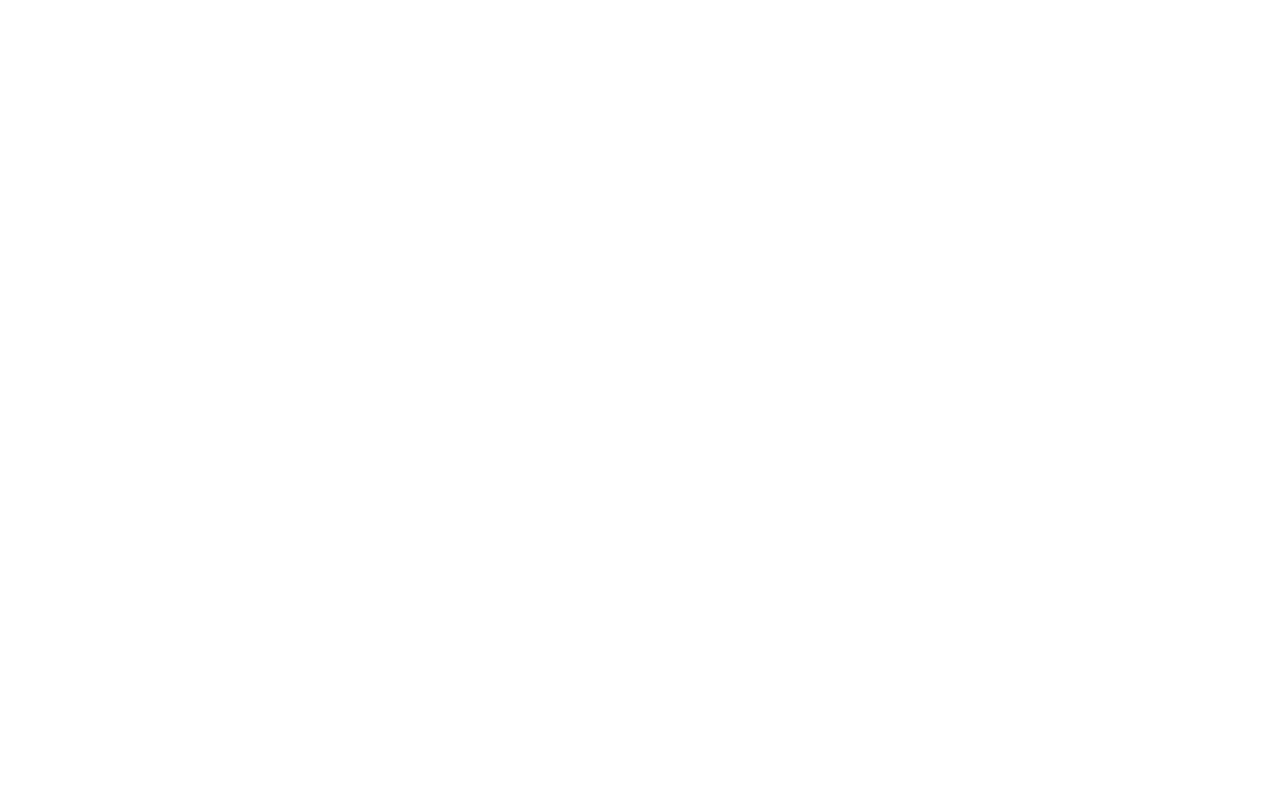
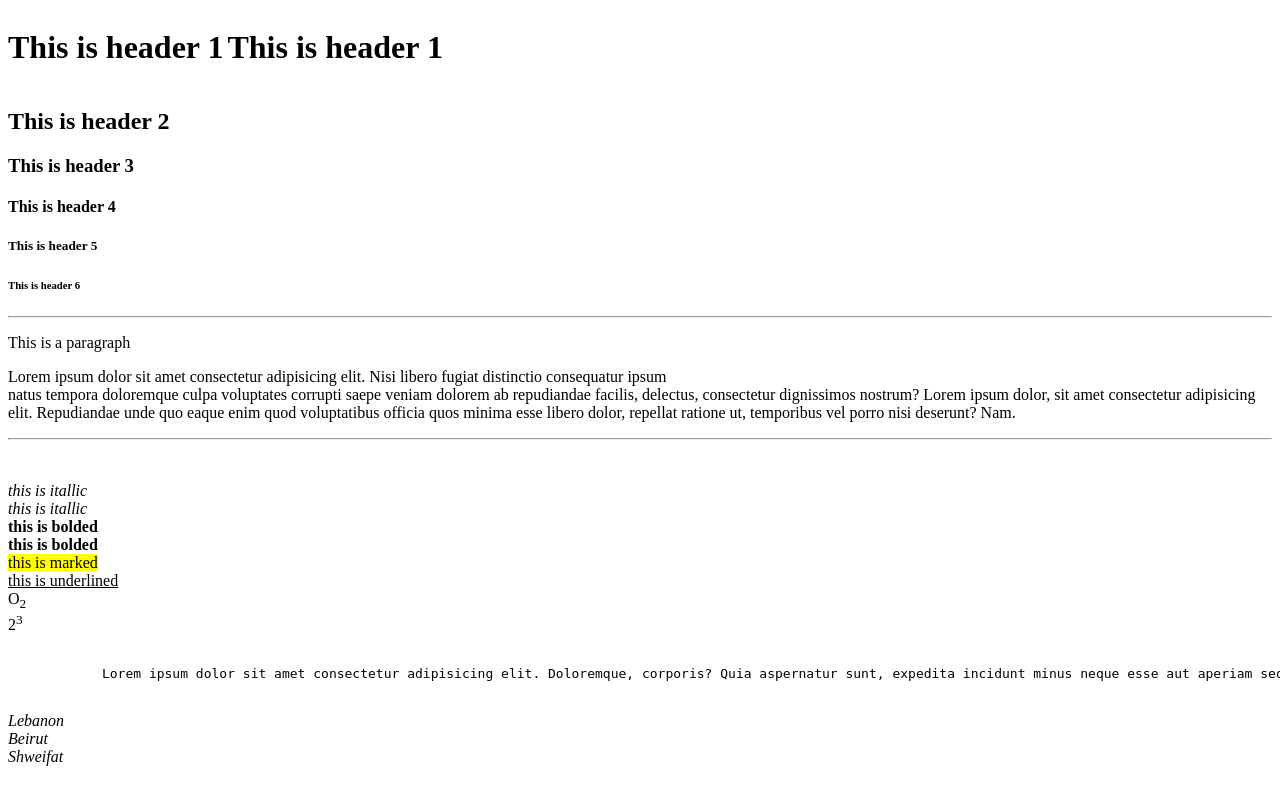
Before and after one commit to alidaher9197/homework2, a PHP site: page / in a window 1280 px wide; the page is wider, and only the part inside the window is pictured. Before the commit the part shown is empty. Run offline with PHP 8.4, Linux system fonts and the light colour scheme.

Commit message:
write examples of html tags

```diff
--- a/index.php
+++ b/index.php
@@ -4,10 +4,53 @@
     <meta charset="UTF-8"><!--this mean i am using most used letters -->
     <meta name="viewport" content="width=device-width, initial-scale=1.0">
     <title>Home Work 2</title>
-    <link rel="icon" type="html_icon.png" href="assets/emoji.png" class="title-logo">
+
+    <link rel="icon" type="html_icon.png" href="assets/emoji.png" class="title-logo"><!--this image is in the title-->
 
 </head>
 <body>
+    <h1 style="display: inline-block;">This is header 1</h1>
+    <h1 style="display: inline-block;">This is header 1</h1>
+    <h2>This is header 2</h2>
+    <h3>This is header 3</h3>
+    <h4>This is header 4</h4>
+    <h5>This is header 5</h5>
+    <h6>This is header 6</h6>
+    <hr><!--horizontal line-->
+    <p>
+        This is a paragraph
+    </p><!--this is paragraph-->
+    <p>Lorem ipsum dolor sit amet consectetur adipisicing elit. Nisi libero fugiat distinctio consequatur ipsum
+        <br> natus tempora doloremque culpa voluptates corrupti saepe veniam dolorem ab repudiandae facilis, delectus, consectetur dignissimos nostrum? Lorem ipsum dolor, sit amet consectetur adipisicing elit. Repudiandae unde quo eaque enim quod voluptatibus officia quos minima esse libero dolor, repellat ratione ut, temporibus vel porro nisi deserunt? Nam.</p>
+    <hr>
+    <br><!-- new line-->
+    <p>
+        <em>this is itallic</em>
+        <br>
+        <i>this is itallic</i>
+        <br>
+        <b>this is bolded</b>
+        <br>
+        <strong>this is bolded</strong>
+        <br>
+        <mark>this is marked</mark>
+        <br>
+        <u>this is underlined</u>
+        <br>
+        O<sub>2</sub>
+        <br>
+        2<sup>3</sup>
 
+        <pre>
+
+            Lorem ipsum dolor sit amet consectetur adipisicing elit. Doloremque, corporis? Quia aspernatur sunt, expedita incidunt minus neque esse aut aperiam sequi nihil ut provident nesciunt libero porro sapiente reiciendis dignissimos?
+        </pre>
+
+    </p>
+    <address>
+        Lebanon <br>
+        Beirut <br>
+        Shweifat <br>
+    </address>
 </body>
 </html>
```
